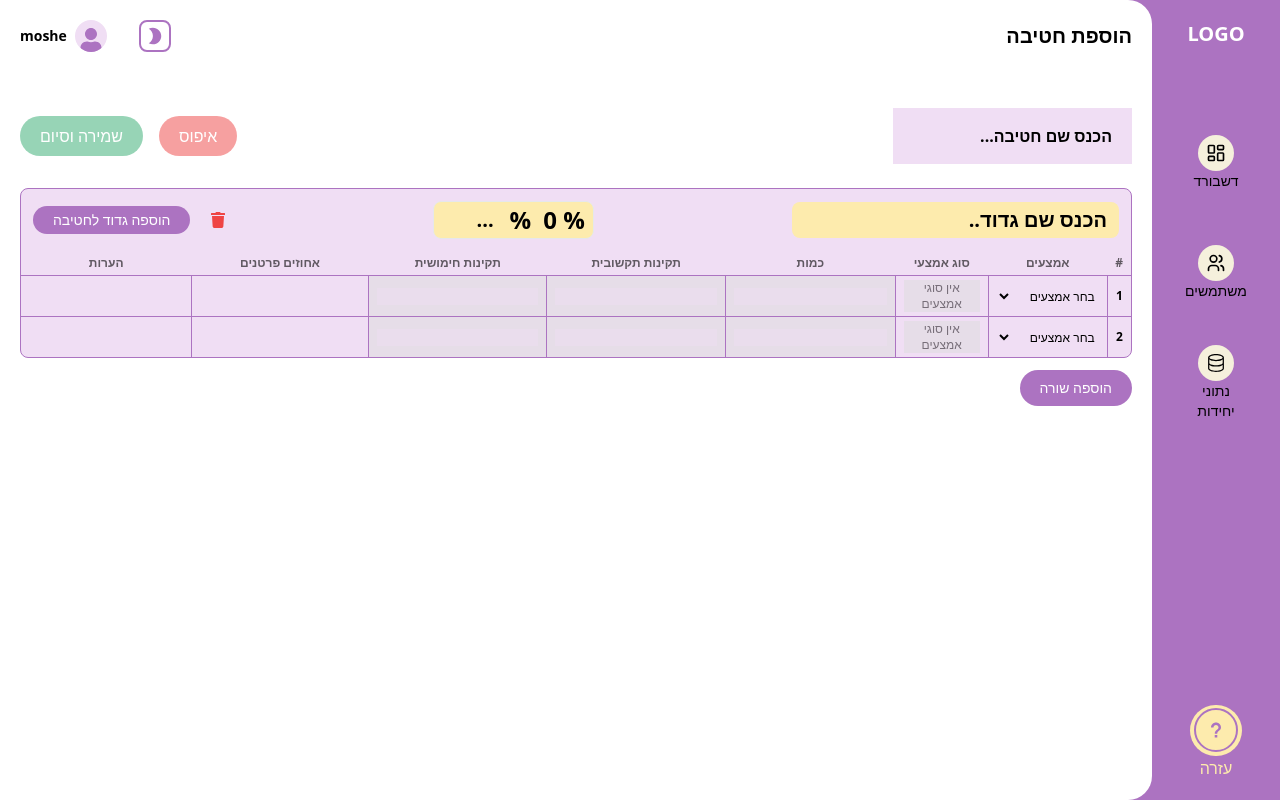
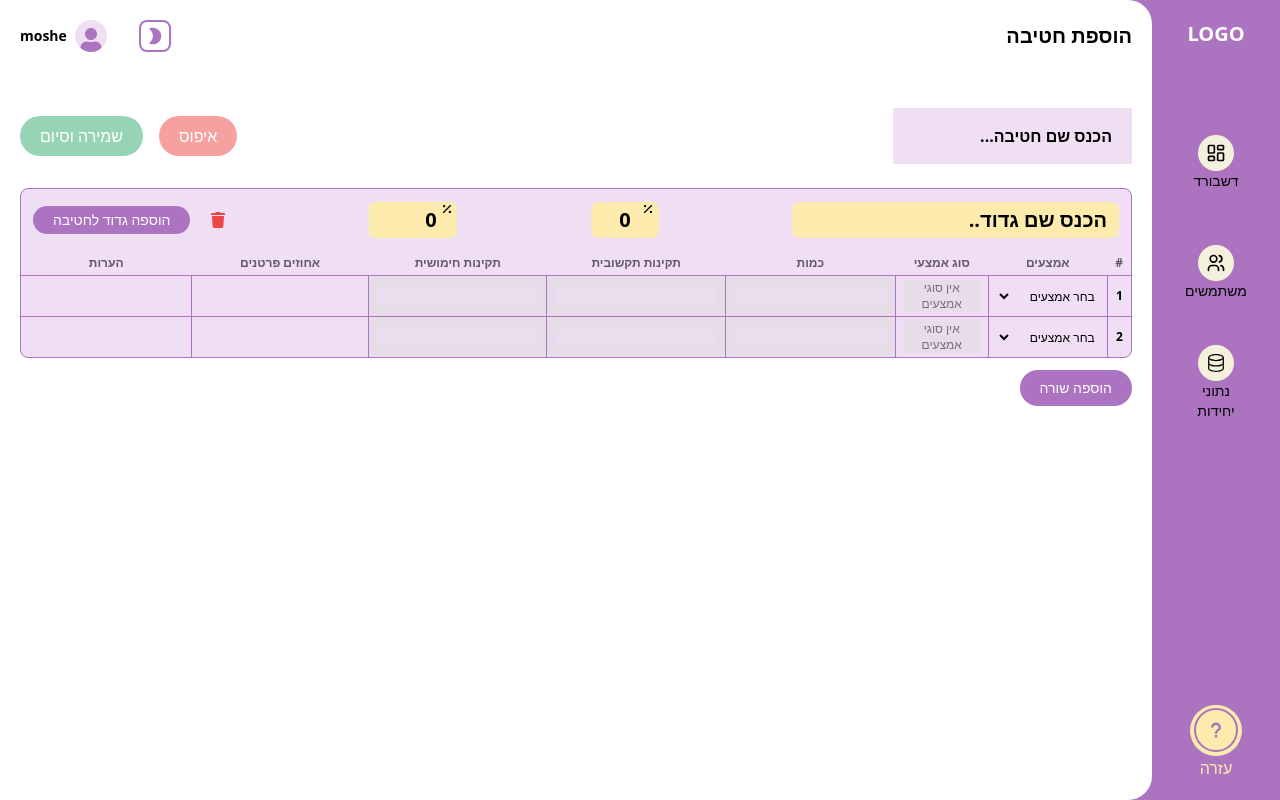
Before and after one commit to Rosenfeld99/Bi_ict_service_IDF, a React (Vite) app: page /data/create/bregade in a window 1280 px wide. Built offline with nearby package versions, Linux system fonts and the light colour scheme.

Commit message:
add desigen for percangatage for table grid

```diff
--- a/src/components/table/TableGrid.jsx
+++ b/src/components/table/TableGrid.jsx
@@ -3,7 +3,7 @@ import { generateID } from '../../utils/func';
 import { FaTrash } from 'react-icons/fa';
 import useDataStore from '../../hooks/useDataStore';
 import Toast from '../../utils/tostify/Toast';
-
+import icons from '../../utils/icons/icons';
 
 const TableGrid = ({ sunOfTotalPercent, setSunOfTotalPercent, setFormBregade, formBregade, setCheckChanges, setAwaitRoute, formBattalion, setFormBattalion, bregadeBattalion, setBregadeBattalion, currentBattailion, setCurrentBattailion }) => {
   const custumStyleTitle = ' text-center'
@@ -239,6 +239,7 @@ const TableGrid = ({ sunOfTotalPercent, setSunOfTotalPercent, setFormBregade, fo
           sum += formBattalion?.means[i]?.procent
           console.log(formBattalion?.means[i]?.procent);
         }
+        setSunOfTotalPercent(parseFloat(sum) + inputVal)
         console.log("procent sum : ", sum);
         break
       case "meansComments":
@@ -544,17 +545,23 @@ const TableGrid = ({ sunOfTotalPercent, setSunOfTotalPercent, setFormBregade, fo
             <p className={`${indicatorErrors.itemGrid == "battalionName" && formBattalion?.battalionName == "" && " bg-error loading loading-ring w-5 absolute left-12 top-2"}`} />
             <input type='text' placeholder='הכנס שם גדוד..' value={formBattalion?.battalionName} onChange={(e) => handleInputsBregadeChange(e.target.value, "battalionName")} className=' outline-none placeholder:text-neutral font-bold dark:text-dark_secoundary text-neutral bg-accent dark:bg-dark_accent_bg px-3 rounded-lg py-1 w-fit text-xl flex-row-reverse' />
           </div>
-          <div className="border flex  bg-accent dark:bg-dark_accent_bg rounded-lg relative">
-            <div className="flex justify-center items-center font-semibold text-2xl mx-2">
-              % {typeof sunOfTotalPercent === 'number' ? (sunOfTotalPercent % 1 === 0 ? sunOfTotalPercent.toFixed(0) : sunOfTotalPercent.toFixed(1)) : sunOfTotalPercent}
+          <div className=" top-0 left-0 tooltip tooltip-right" data-tip="אחוזים בתפוסה">
+            <div className="flex justify-center items-center font-bold relative text-xl bg-accent dark:bg-dark_accent_bg rounded-lg px-7 py-1">
+              {<icons.Percentage className='text-sm absolute top-0 right-[4px]' />} {typeof sunOfTotalPercent === 'number' ? (sunOfTotalPercent % 1 === 0 ? sunOfTotalPercent.toFixed(0) : sunOfTotalPercent.toFixed(1)) : sunOfTotalPercent}
+            </div>
+          </div>
+          <div className="border flex  bg-accent dark:bg-dark_accent_bg rounded-lg relative px-2">
+
+            <div className=" tooltip tooltip-right" data-tip="הגדרת אחוזים של גדוד">
+              <div className="flex justify-center items-center font-semibold text-2xl absolute right-[-15px] px-2">{<icons.Percentage className='text-sm absolute top-0 right-[10px]' />}</div>
+              <input step={"any"} type='number' placeholder='0' value={formBattalion?.percentOfUnit}
+                onChange={(e) => handleInputsBregadeChange(e.target.value, "percentOfUnit")}
+                className='outline-none bg-transparent rounded-lg  w-[9vh] placeholder:text-neutral font-bold
+               dark:text-dark_secoundary text-neutral px-3 py-1 text-xl'
+              />
             </div>
 
-            <div className="flex justify-center items-center font-semibold text-2xl mx-1">%</div>
-            <input step={"any"} type='number' placeholder='...' value={formBattalion?.percentOfUnit}
-              onChange={(e) => handleInputsBregadeChange(e.target.value, "percentOfUnit")}
-              className='outline-none bg-transparent rounded-lg  w-[9vh] placeholder:text-neutral font-bold
-               dark:text-dark_secoundary text-neutral px-3 py-1 text-xl'
-            />
+
             <p className={`${indicatorErrors.itemGrid == "percentOfUnit" && formBattalion?.percentOfUnit == "" && " bg-error loading loading-ring w-5 absolute left-12 top-2"}`} />
           </div>          <div className=" flex items-center gap-3">
             <div onClick={() => handleDeleteBattalion(formBattalion?.battalion_id)} className="tooltip tooltip-right" data-tip="מחיקת גדוד">
--- a/src/utils/icons/icons.js
+++ b/src/utils/icons/icons.js
@@ -1,5 +1,10 @@
 import { CiEdit, CiSearch, CiTrash } from "react-icons/ci";
-import { FaBuilding, FaCriticalRole, FaRegFileExcel, FaUser } from "react-icons/fa";
+import {
+  FaBuilding,
+  FaCriticalRole,
+  FaRegFileExcel,
+  FaUser,
+} from "react-icons/fa";
 import { FaGears, FaIdCard } from "react-icons/fa6";
 import { GoDatabase, GoNumber } from "react-icons/go";
 import { IoMdClose } from "react-icons/io";
@@ -8,6 +13,7 @@ import { MdLightMode, MdModeNight } from "react-icons/md";
 import { TbMilitaryRank, TbUsers } from "react-icons/tb";
 import { GrPowerReset } from "react-icons/gr";
 import { IoSettings } from "react-icons/io5";
+import { TbPercentage } from "react-icons/tb";
 
 const icons = {
   Trash: CiTrash,
@@ -29,6 +35,7 @@ const icons = {
   Gears: FaGears,
   Reset: GrPowerReset,
   Settings: IoSettings,
+  Percentage: TbPercentage,
 };
 
 export default icons;
```
Lines whose indentation alone changed are shown as unchanged.
